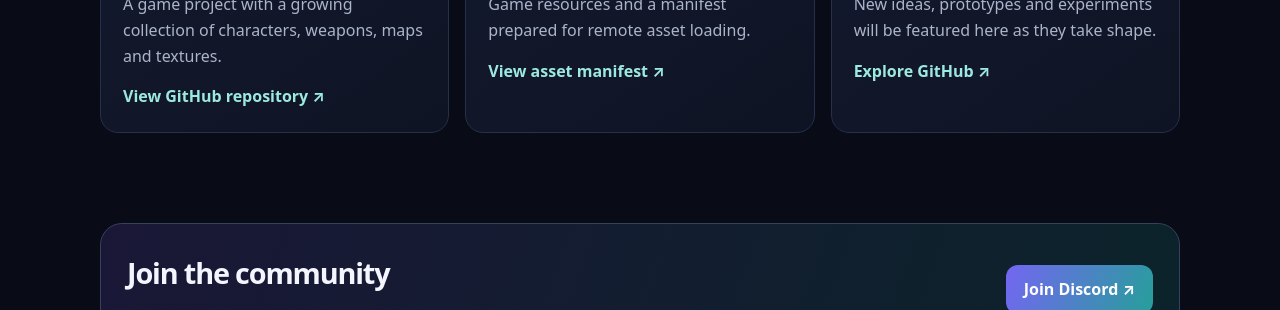
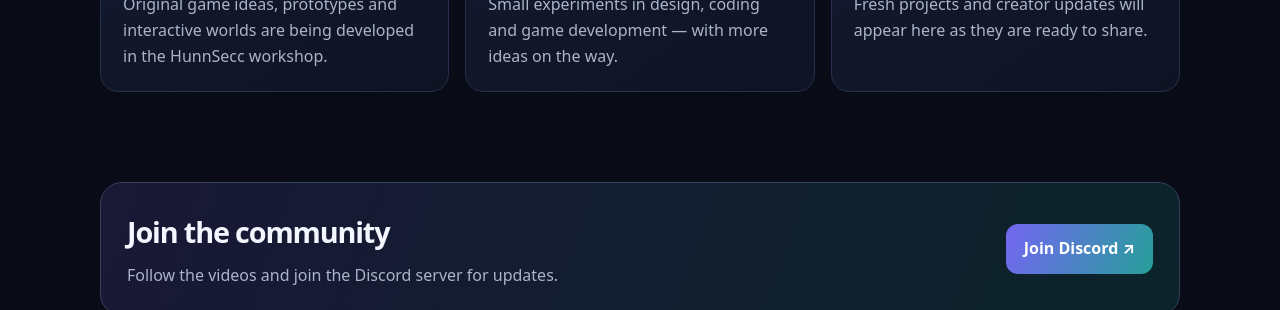
Before and after one commit to HunnSecc10000/strikezone-arena, a plain HTML site: page index.html in a window 1280 px wide. Shown: the part 897-1207 px from the top of the page. Drawn offline with Linux system fonts and the light colour scheme.

Commit message:
Refine HunnSecc Hub project cards

```diff
--- a/index.html
+++ b/index.html
@@ -18,9 +18,9 @@
 <main class="wrap">
 <section class="hero"><div class="eyebrow"><span class="dot"></span> THE OFFICIAL CREATOR HUB</div><h1>PLAY. BUILD.<br><em>CREATE.</em></h1><p class="lead">Welcome to HunnSecc Hub — a home for gaming projects, experiments, updates and the community. Explore what’s being built.</p><div class="actions"><a class="btn primary" href="#projects">Explore projects ↓</a><a class="btn" href="https://youtube.com/@hunnsecc" target="_blank" rel="noopener">Watch on YouTube ↗</a></div></section>
 <section class="section" id="projects"><h2>Featured projects</h2><p class="sub">A few things in the HunnSecc workshop.</p><div class="grid">
-<article class="card"><div class="icon">🎮</div><h3>StrikeZone Arena</h3><p>A game project with a growing collection of characters, weapons, maps and textures.</p><a href="https://github.com/HunnSecc10000/strikezone-arena">View GitHub repository ↗</a></article>
-<article class="card"><div class="icon">🧩</div><h3>Cloud Assets</h3><p>Game resources and a manifest prepared for remote asset loading.</p><a href="https://HunnSecc10000.github.io/strikezone-arena/manifest.json">View asset manifest ↗</a></article>
-<article class="card"><div class="icon">🛠️</div><h3>More in the workshop</h3><p>New ideas, prototypes and experiments will be featured here as they take shape.</p><a href="https://github.com/HunnSecc10000">Explore GitHub ↗</a></article>
+<article class="card"><div class="icon">🎮</div><h3>Game projects</h3><p>Original game ideas, prototypes and interactive worlds are being developed in the HunnSecc workshop.</p></article>
+<article class="card"><div class="icon">💡</div><h3>Creative experiments</h3><p>Small experiments in design, coding and game development — with more ideas on the way.</p></article>
+<article class="card"><div class="icon">🚀</div><h3>What’s next?</h3><p>Fresh projects and creator updates will appear here as they are ready to share.</p></article>
 </div></section>
 <section class="section" id="community"><div class="banner"><div><h2>Join the community</h2><p>Follow the videos and join the Discord server for updates.</p></div><a class="btn primary" href="https://discord.gg/RFJ6gTr4Ap" target="_blank" rel="noopener">Join Discord ↗</a></div></section>
 </main>
```
